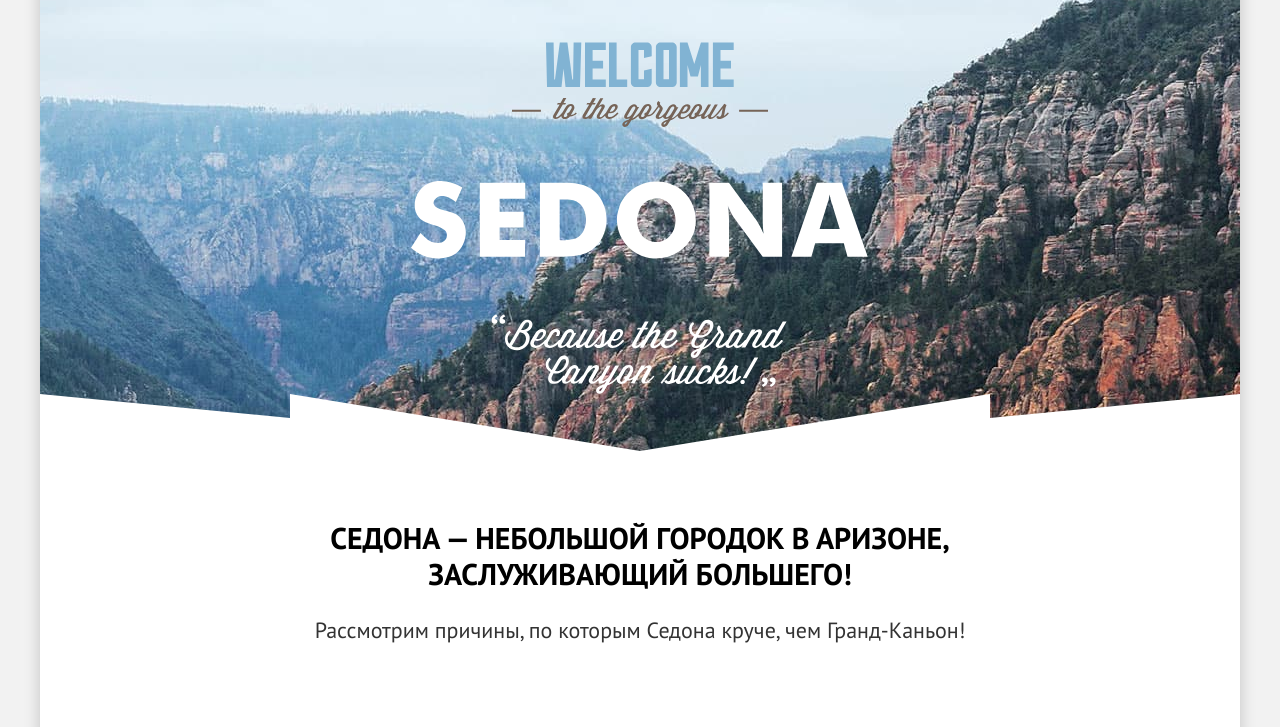
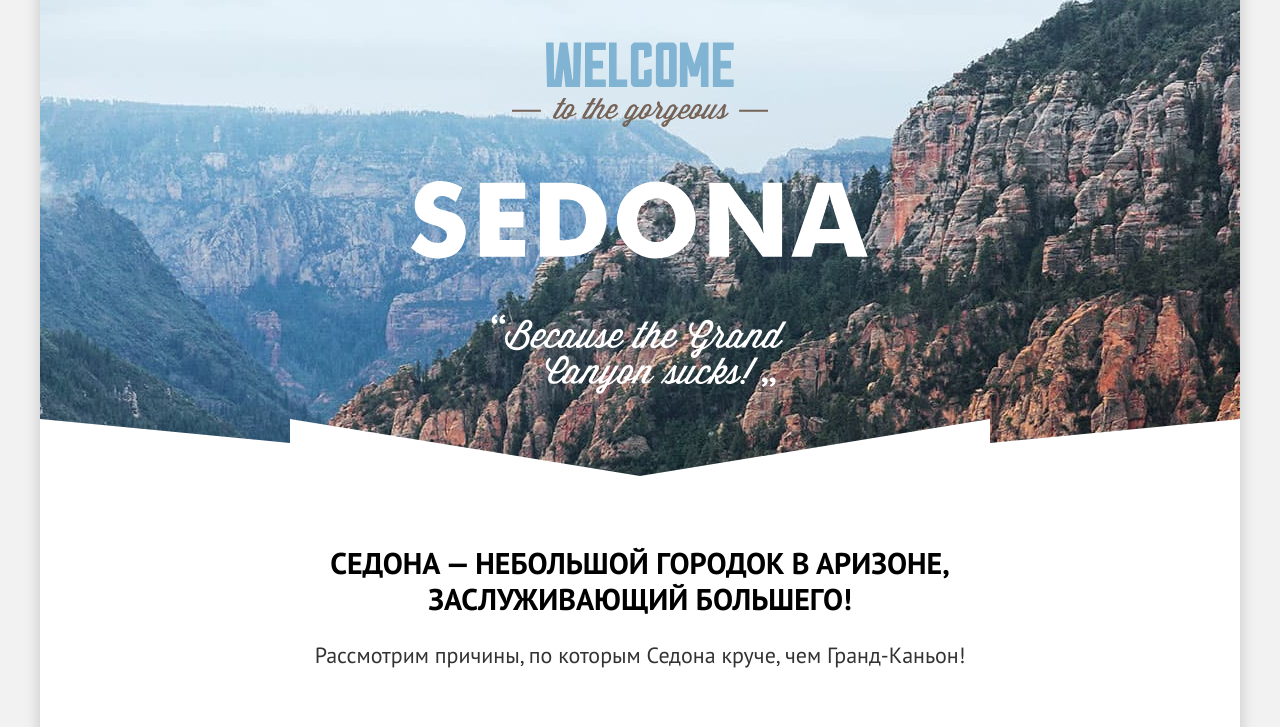
Before and after one commit to htmlacademy-htmlcss/1688299-sedona-37, a plain HTML site: page index.html in a window 1280 px wide. Shown: the part 73-800 px from the top of the page. Drawn offline with Linux system fonts and the light colour scheme.

Commit message:
Update style.css

```diff
--- a/styles/style.css
+++ b/styles/style.css
@@ -249,10 +249,12 @@ main {
   width: 1200px;
   height: 57px;
   background-image: url(../images/divider.svg);
+  position: absolute;
+  bottom: 0;
 }
 
 .hero-img {
-  padding-top: 51px;
+  padding: 51px 0 82px 0;
   display: inline-block;
   vertical-align: middle;
   margin: 0 auto;
```
